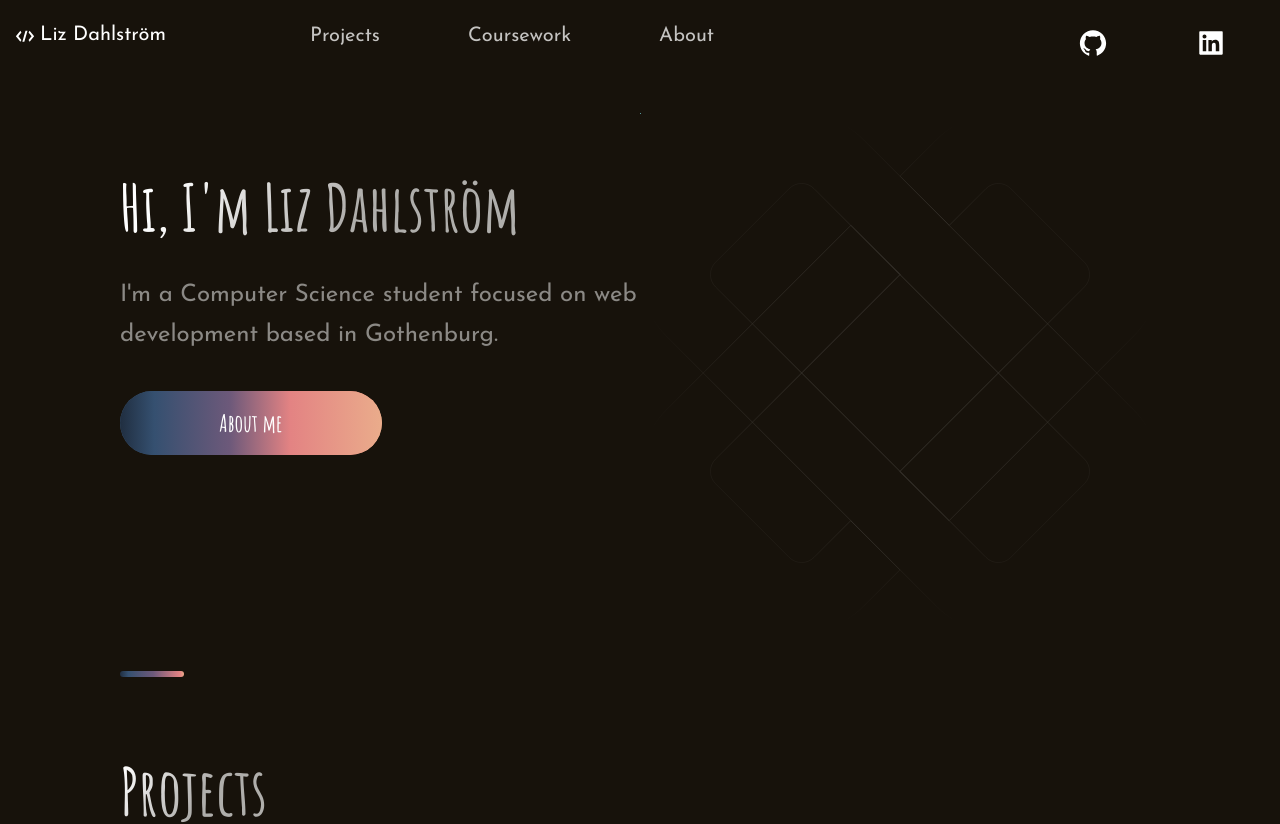
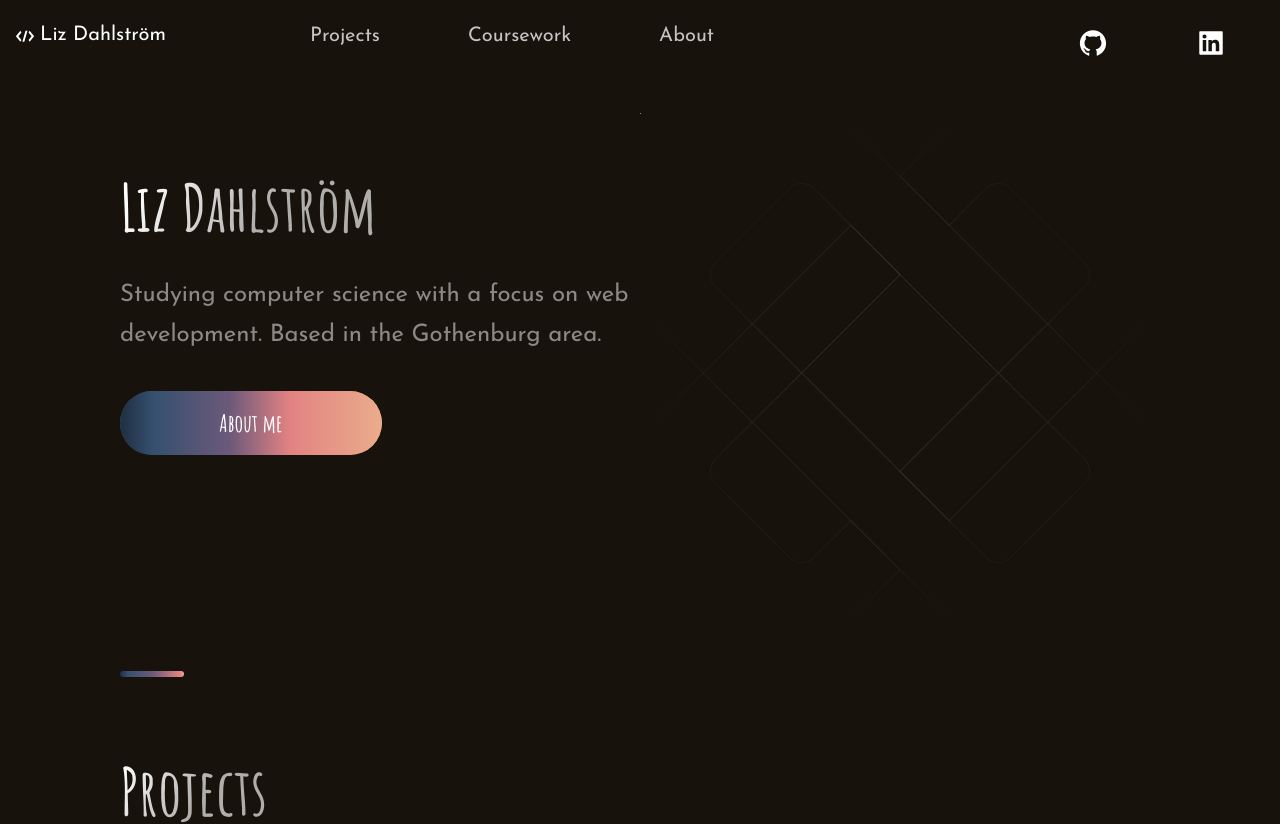
Before and after one commit to lizdahlstrom/lizdahlstrom.dev, a Next.js app: page / in a window 1280 px wide. Shown: the top 824 px of the page. Built offline with nearby package versions, Linux system fonts and the light colour scheme.

Commit message:
Change hero text

```diff
--- a/src/components/Hero/Hero.jsx
+++ b/src/components/Hero/Hero.jsx
@@ -13,17 +13,17 @@ function Hero() {
     <Section row nopadding>
       <LeftSection>
         <SectionTitle main center>
-          Hi, I&apos;m Liz Dahlström
+          Liz Dahlström
           <br />
         </SectionTitle>
         <SectionText>
-          I&apos;m a Computer Science student focused on web development based in Gothenburg.
+          Studying computer science with a focus on web development. Based
+          in the Gothenburg area.
         </SectionText>
         <Button
           onClick={() => {
             window.location = '#about';
-          }}
-        >
+          }}>
           About me
         </Button>
       </LeftSection>
```
